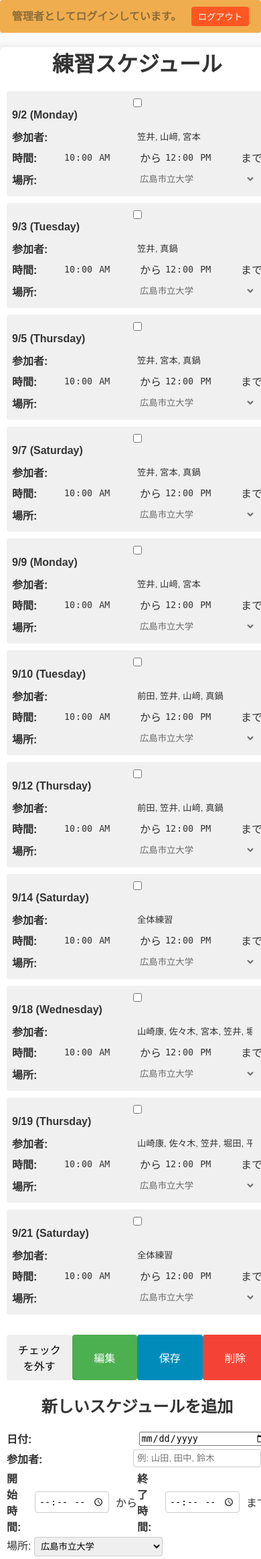
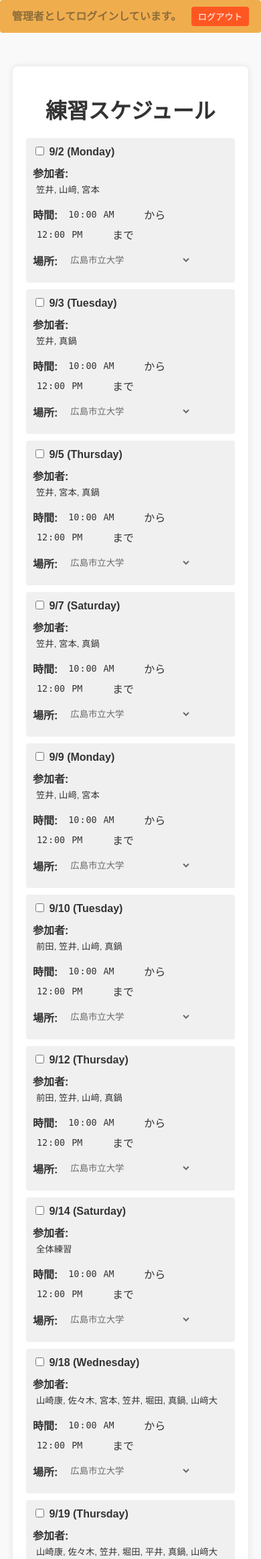
Before and after one commit to Hiro-ch/kyudou-schedule, a Flask app: page / in a window 390 px wide; the page is wider, and only the part inside the window is pictured. Shown: the top 2328 px of that part at 67% size. Run offline with Flask 3, Linux system fonts and the light colour scheme; a user stored in the database is signed in.

```diff
--- a/static/styles.css
+++ b/static/styles.css
@@ -142,7 +142,6 @@ input[readonly], input:disabled, select:disabled {
     font-size: 16px;
     width: 48%; /* フォームで使用されるボタンの幅を調整 */
 }
-
 .add-btn {
     background-color: #FFA500; /* オレンジ色 */
     color: white;
@@ -218,37 +217,3 @@ input[readonly], input:disabled, select:disabled {
 .logout-btn:hover {
     background-color: #e64a19;
 }
-
-/* スマホ用スタイルの追加 */
-@media screen and (max-width: 767px) { /* 767px以下の画面幅に適用（スマホサイズ） */
-
-    .container {
-        width: 100%; /* コンテナの幅を100%に設定して、画面全体を使用 */
-        max-width: 100%; /* 最大幅も100%に設定 */
-        margin: 0; /* 上下の余白はそのまま、左右の余白をなくす */
-        padding: 0 10px; /* 左右のパディングを少しにして余白を減らす */
-    }
-
-    .schedule-list li {
-        width: 100%; /* リストアイテムの幅を100%に設定 */
-        padding: 8px; /* パディングを最小限に */
-        display: flex; /* フレックスボックスを使用して要素を並べる */
-        flex-direction: column; /* 縦方向に要素を配置 */
-        box-sizing: border-box; /* パディングとボーダーを含めて幅を計算 */
-    }
-
-    .schedule-item {
-        width: 100%; /* 各項目の幅を100%に設定 */
-        flex: 1; /* 各項目が均等にスペースを使用 */
-        margin-bottom: 4px; /* 下のマージンはそのまま */
-        box-sizing: border-box; /* パディングとボーダーを含めて幅を計算 */
-    }
-
-    .schedule-item label,
-    .schedule-item input,
-    .schedule-item select {
-        width: 100%; /* 幅を100%に設定して、全体を使う */
-        flex: 1; /* 各要素が均等にスペースを使用 */
-        box-sizing: border-box; /* パディングとボーダーを含めて幅を計算 */
-    }
-}
```
